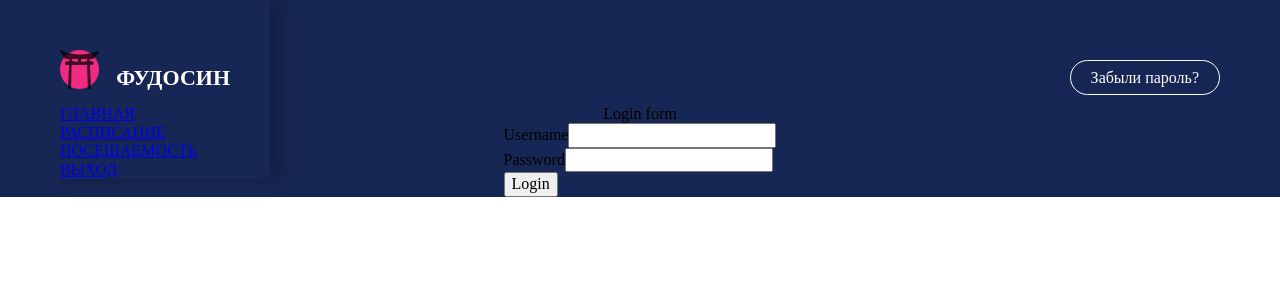
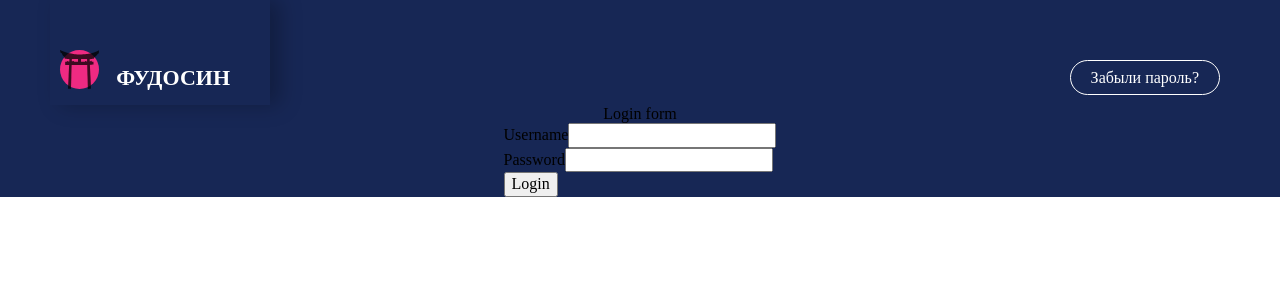
Before and after one commit to AlexandrMazharov/fudosin, an Angular app in the folder fudosinClient/: page /login in a window 1280 px wide. Shown: the top 300 px of the page. Built offline with nearby package versions, Linux system fonts and the light colour scheme.

Commit message:
Update header.component.html

```diff
--- a/fudosinClient/src/app/modules/cabinet/cabinet/header/header.component.html
+++ b/fudosinClient/src/app/modules/cabinet/cabinet/header/header.component.html
@@ -2,7 +2,7 @@
     <div class="header__nav">
         <app-logo></app-logo>
 
-        <nav-bar [roles]="roles"></nav-bar>
+        <nav-bar [roles]="roles" *ngIf="isLoggedIn" class="nav"></nav-bar>
 
     </div>
     <div class="header__main">
```
